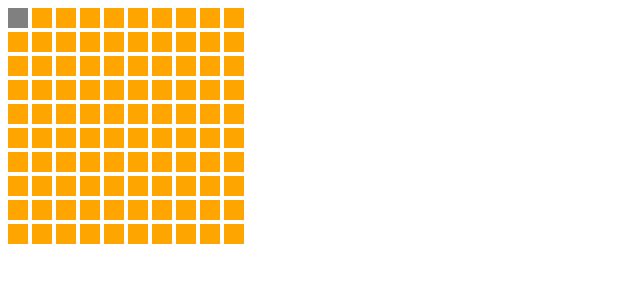
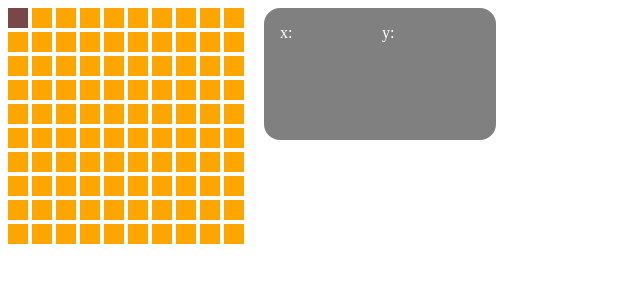
Before and after one commit to vadyao/snake, a plain HTML site: page index.html in a window 1280 px wide. Shown: the whole page, without its empty margins (0-640 px from the left). Drawn offline with Linux system fonts and the light colour scheme.

Commit message:
snake loop

```diff
--- a/index.html
+++ b/index.html
@@ -10,7 +10,6 @@
 </head>
 
 <body>
-    <script src="src/js/main.js"></script>
 
     <div class="game">
         <div class="game-area">
@@ -136,8 +135,22 @@
                 <div class="cel"></div>
             </div>
         </div>
+
+        <div class="panel">
+            <div class="head-position">
+                <div class="head-x">x:</div>
+                <div class="head-y">y:</div>
+            </div>
+        </div>
+
         <div class="snake-head"></div>
+        <div class="snake-body"></div>
+
     </div>
+
+
+
+    <script src="src/js/main.js"></script>
 </body>
 
 </html>
--- a/src/css/main.css
+++ b/src/css/main.css
@@ -1,3 +1,23 @@
+.game{
+    position: relative;
+}
+
+.game-area{
+    display: inline-block;
+}
+
+.panel{
+    display: inline-block;
+    margin: 0 0 0 1em;
+    background: gray;
+    padding: 1em;
+    border-radius: 1em;
+    color: white;
+    vertical-align: top;
+    min-width: 200px;
+    min-height: 100px;
+}
+
 .cel{
     width: 20px;
     height: 20px;
@@ -14,6 +34,23 @@
     top: 0;
 }
 
-.game{
-position: relative;
+.snake-body{
+    background: rgb(121, 71, 71);
+    width: 20px;
+    height: 20px;
+    position: absolute;
+    left: 0;
+    top: 0;
 }
+
+.head-x{
+    width: 49%;
+    display: inline-block;
+}
+
+.head-y{
+    widows: 49%;
+    display: inline-block;
+}
+
+/* flex */
--- a/src/js/main.js
+++ b/src/js/main.js
@@ -1,34 +1,31 @@
-var x = 1
-var y = 1
+var x = 0
+var y = 0
 
 //button listener
-window.addEventListener('keydown', (event) => {
+window.addEventListener('keydown', gameLoop)
+
+function gameLoop(event) {
     const head = document.querySelector('.snake-head')
-    console.log(event.key)
-    if (event.key == 'ArrowRight') {
-        x++
-        console.log('right', x * 24)
-    }
+    const body = document.querySelector('.snake-body')
+    console.log(event)
 
+    body.style.top = y * 24 + 'px'
+    body.style.left = x * 24 + 'px'
+
+    if (event.key == 'ArrowRight') x++
+    if (event.key == 'ArrowLeft') x--
+    if (event.key == 'ArrowUp') y--
+    if (event.key == 'ArrowDown') y++
+
+    if (x > 9) x = 0
+    if (x < 0) x = 9
+    if (y > 9) y = 0
+    if (y < 0) y = 9
+
+    head.style.top = y * 24 + 'px'
     head.style.left = x * 24 + 'px'
 
-    if (event.key == 'ArrowLeft') {
-        x--
-        console.log('left', x * 24)
-    }
-    head.style.left = x * 24 + 'px'
 
-    if (event.key == 'ArrowUp') {
-        y--
-        console.log('up', y * 24)
-    }
-    head.style.top = y * 24 + 'px'
+}
 
-    if (event.key == 'ArrowDown') {
-        y++
-        console.log('down', y * 24)
-    }
-    head.style.top = y * 24 + 'px'
-
-
-})
+gameLoop({ key: 0 })
```
